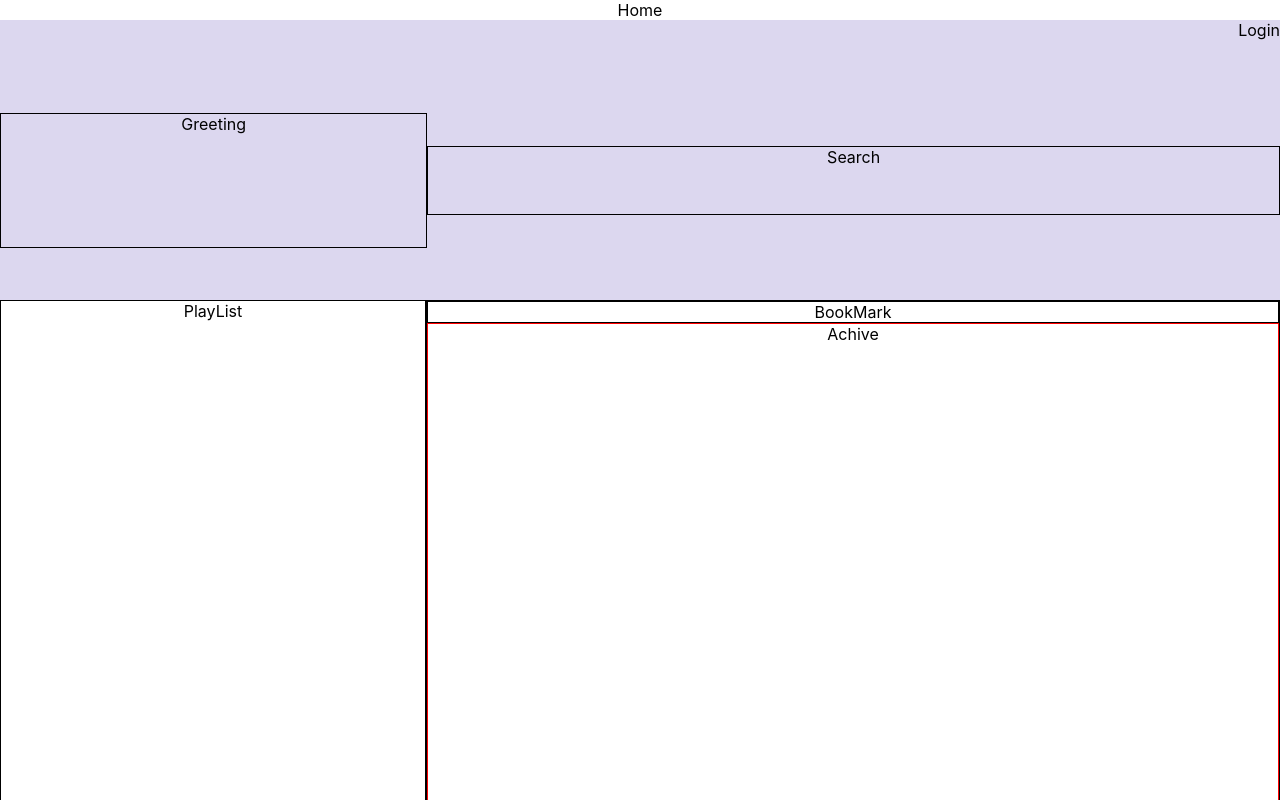
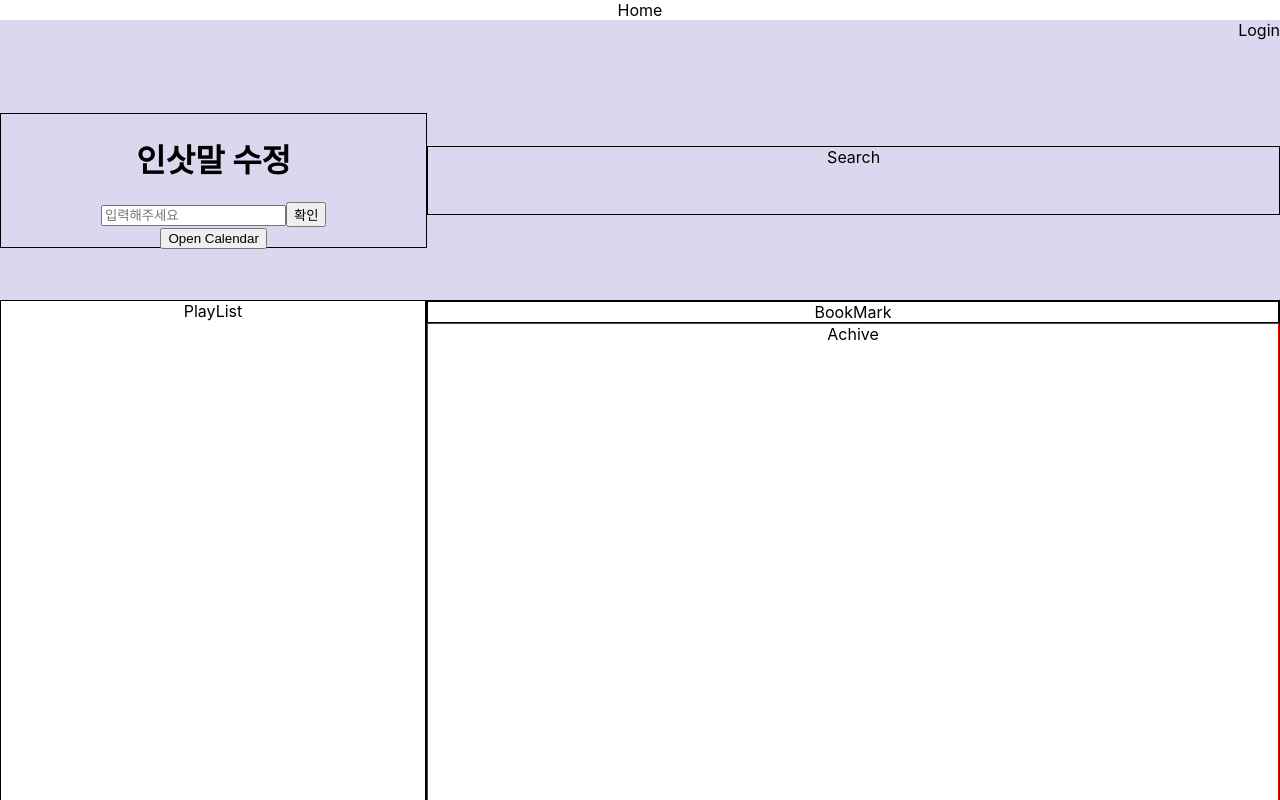
Before and after one commit to NEXT-starchive/FE-starchive, a React (Create React App) app: page / in a window 1280 px wide. Shown: the top 800 px of the page. Built offline with nearby package versions, Linux system fonts and the light colour scheme.

Commit message:
feat:dday calendar

```diff
--- a/package.json
+++ b/package.json
@@ -7,7 +7,9 @@
     "@testing-library/react": "^13.4.0",
     "@testing-library/user-event": "^13.5.0",
     "axios": "^1.6.1",
+    "moment": "^2.29.4",
     "react": "^18.2.0",
+    "react-calendar": "^4.6.1",
     "react-dom": "^18.2.0",
     "react-scripts": "5.0.1",
     "recoil": "^0.7.7",
--- a/src/App.js
+++ b/src/App.js
@@ -1,5 +1,6 @@
 import "./App.css";
 import Home from "./pages/Home";
+import EventPractice from "./components/Header/Greeting/Greeting"
 
 function App() {
   return (
@@ -9,4 +10,8 @@ function App() {
   );
 }
 
-export default App;
+const Happ = () => {
+  return <EventPractice/>;
+};
+
+export { App, Happ };
--- a/src/components/Header/Greeting/Greeting.js
+++ b/src/components/Header/Greeting/Greeting.js
@@ -1,10 +1,70 @@
-import { styled } from "styled-components";
+import React, { useState } from 'react';
+import styled from 'styled-components';
+import Calendar from 'react-calendar';
+import 'react-calendar/dist/Calendar.css'; // Make sure to have this CSS import
 
 const Greeting = () => {
-  return <GreetingContainer>Greeting</GreetingContainer>;
+  const [form, setForm] = useState({ username: '', message: '' });
+  const [isCalendarOpen, setIsCalendarOpen] = useState(false);
+  const [selectedDate, setSelectedDate] = useState(new Date());
+  const [daysPassed, setDaysPassed] = useState(null);
+
+  const handleChange = (e) => {
+    setForm({
+      ...form,
+      [e.target.name]: e.target.value,
+    });
+  };
+
+  const handleSubmit = () => {
+    alert(`${form.username}: ${form.message}`);
+    setForm({ username: '', message: '' });
+  };
+
+  const handleKeyPress = (e) => {
+    if (e.key === 'Enter') {
+      handleSubmit();
+    }
+  };
+
+  const toggleCalendar = () => {
+    setIsCalendarOpen(!isCalendarOpen);
+  };
+
+  const handleDateChange = (date) => {
+    setSelectedDate(date);
+    const today = new Date();
+    const diffTime = Math.abs(today - date);
+    const diffDays = Math.ceil(diffTime / (1000 * 60 * 60 * 24));
+    setDaysPassed(diffDays);
+    setIsCalendarOpen(false);
+  };
+
+  return (
+    <GreetingContainer>
+      <div>
+        <h1>인삿말 수정</h1>
+        <input
+          type="text"
+          name="message"
+          placeholder="입력해주세요"
+          value={form.message}
+          onChange={handleChange}
+          onKeyPress={handleKeyPress}
+        />
+        <button onClick={handleSubmit}>확인</button>
+        {daysPassed != null && <p>{`방탄과 함께한지: ${daysPassed+'일'}`}</p>}
+      </div>
+
+      <CalendarContainer>
+        <DropdownButton onClick={toggleCalendar}>Open Calendar</DropdownButton>
+        <CalendarWrapper isOpen={isCalendarOpen}>
+          <Calendar onChange={handleDateChange} value={selectedDate} />
+        </CalendarWrapper>
+      </CalendarContainer>
+    </GreetingContainer>
+  );
 };
-
-export default Greeting;
 
 const GreetingContainer = styled.div`
   flex: 1;
@@ -13,3 +73,22 @@ const GreetingContainer = styled.div`
   box-sizing: border-box;
   border: 1px solid #000;
 `;
+
+const CalendarContainer = styled.div`
+  position: relative;
+`;
+
+const DropdownButton = styled.button`
+  // [styling rules]
+`;
+
+const CalendarWrapper = styled.div`
+  z-index: 11;
+  position: absolute;
+  top: 100%;
+  left: 0;
+  display: ${(props) => (props.isOpen ? "block" : "none")};
+`;
+
+
+export default Greeting;
--- a/src/index.js
+++ b/src/index.js
@@ -1,7 +1,7 @@
 import React from 'react';
+import { App, Happ } from './App';
 import ReactDOM from 'react-dom/client';
 import './index.css';
-import App from './App';
 import reportWebVitals from './reportWebVitals';
 
 const root = ReactDOM.createRoot(document.getElementById('root'));
```
Also changed, not shown: 1 other file (tests, documents, lock files or other folders).
